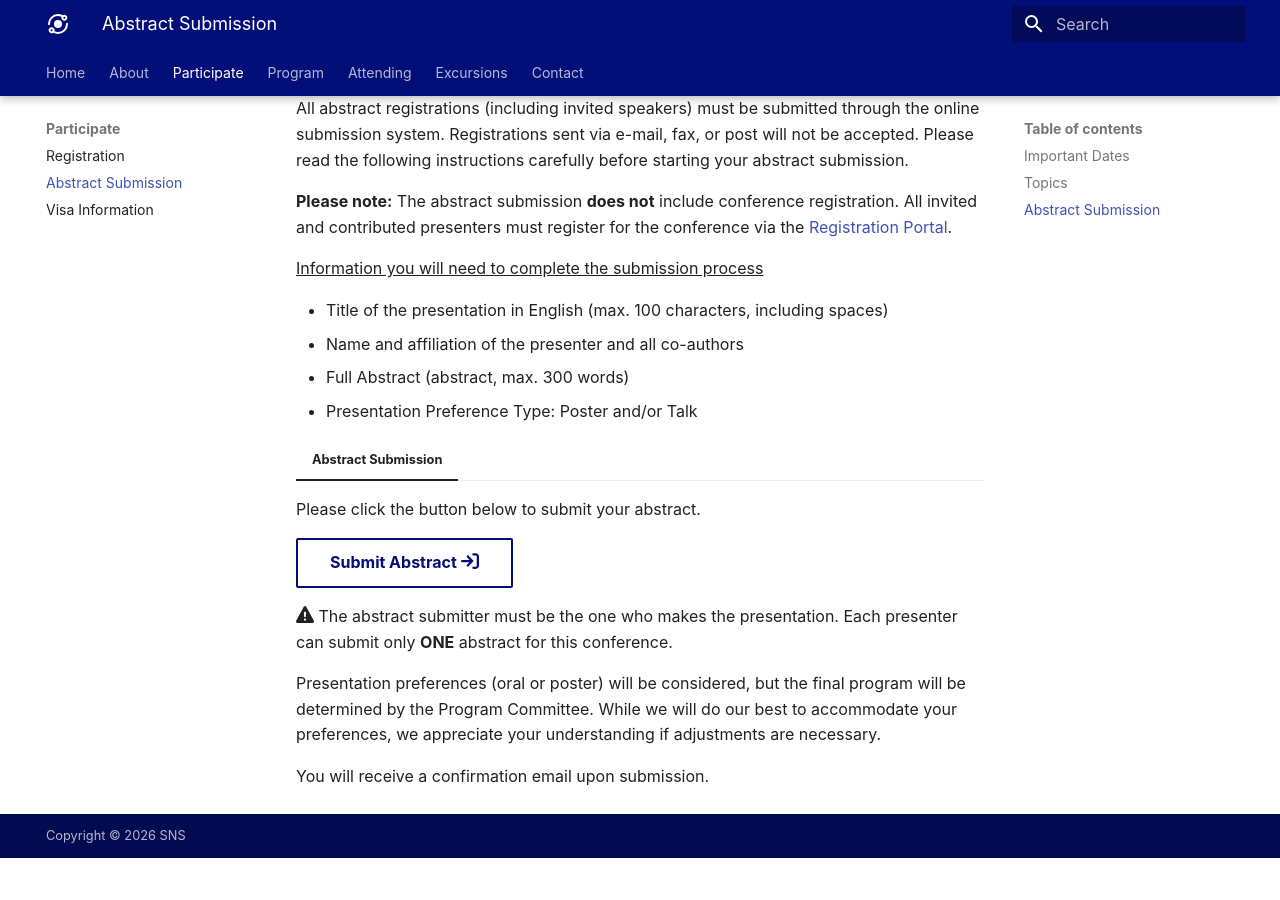
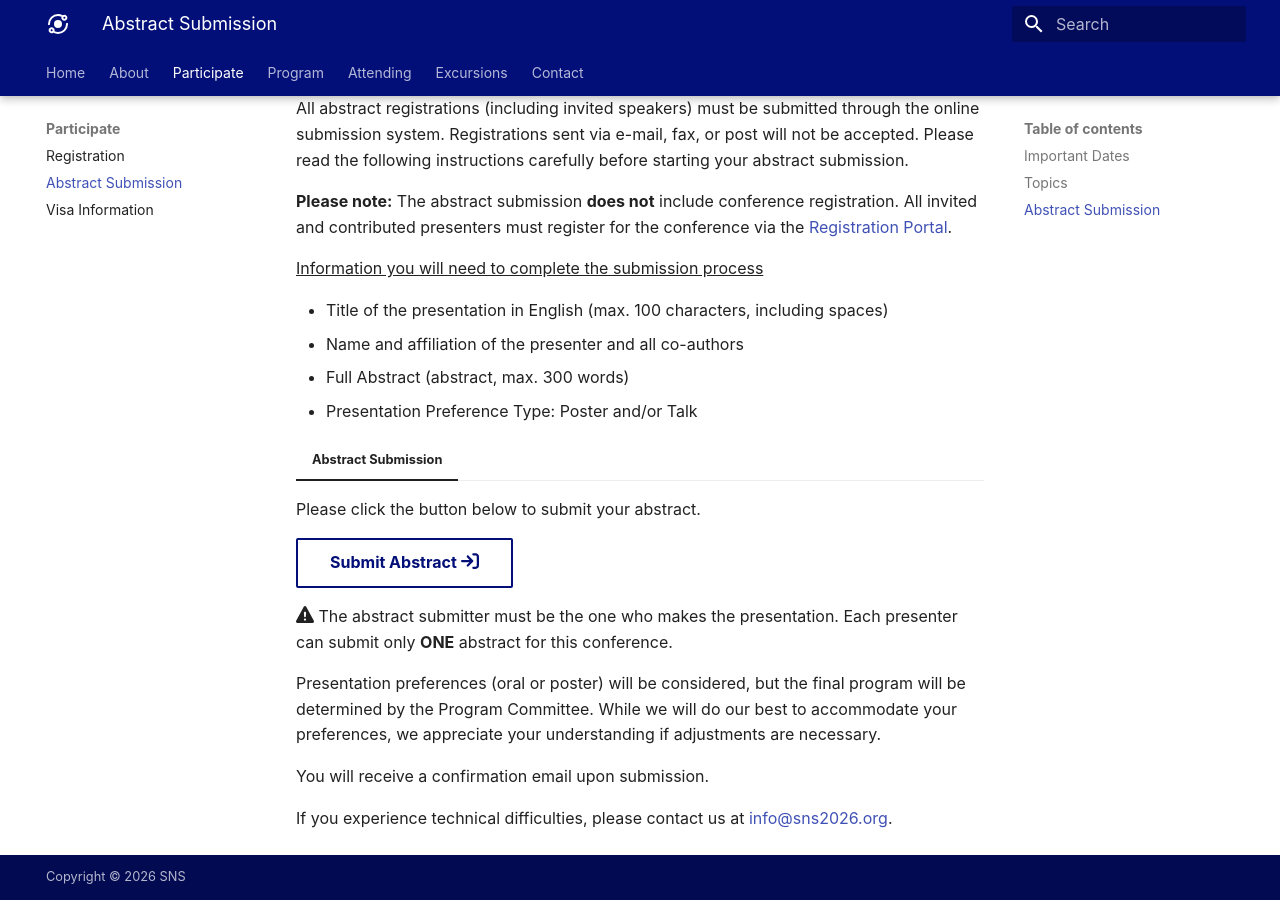
Before and after one commit to SNS2026/SNS2026.github.io, an MkDocs documentation site: the page built from docs/abstracts.md, in a window 1280 px wide and 900 px high, scrolled down 1048 px. Built offline with MkDocs 1.6.1 and Material for MkDocs 9.7.7, drawn with Linux system fonts in a browser that asks for light colours; some web fonts are replaced; before the commit the page ends 1906 px from its top, so only the background shows below that.

Commit message:
Update abstracts.md

```diff
--- a/docs/abstracts.md
+++ b/docs/abstracts.md
@@ -61,6 +61,9 @@ Presentation preferences (oral or poster) will be considered, but the final prog
 
 You will receive a confirmation email upon submission.
 
+
+If you experience technical difficulties, please contact us at [info@sns2026.org](mailto:info@sns2026.org).
+
 <!--
 ## Poster Award
 SNS 2026 will feature poster awards.
```
